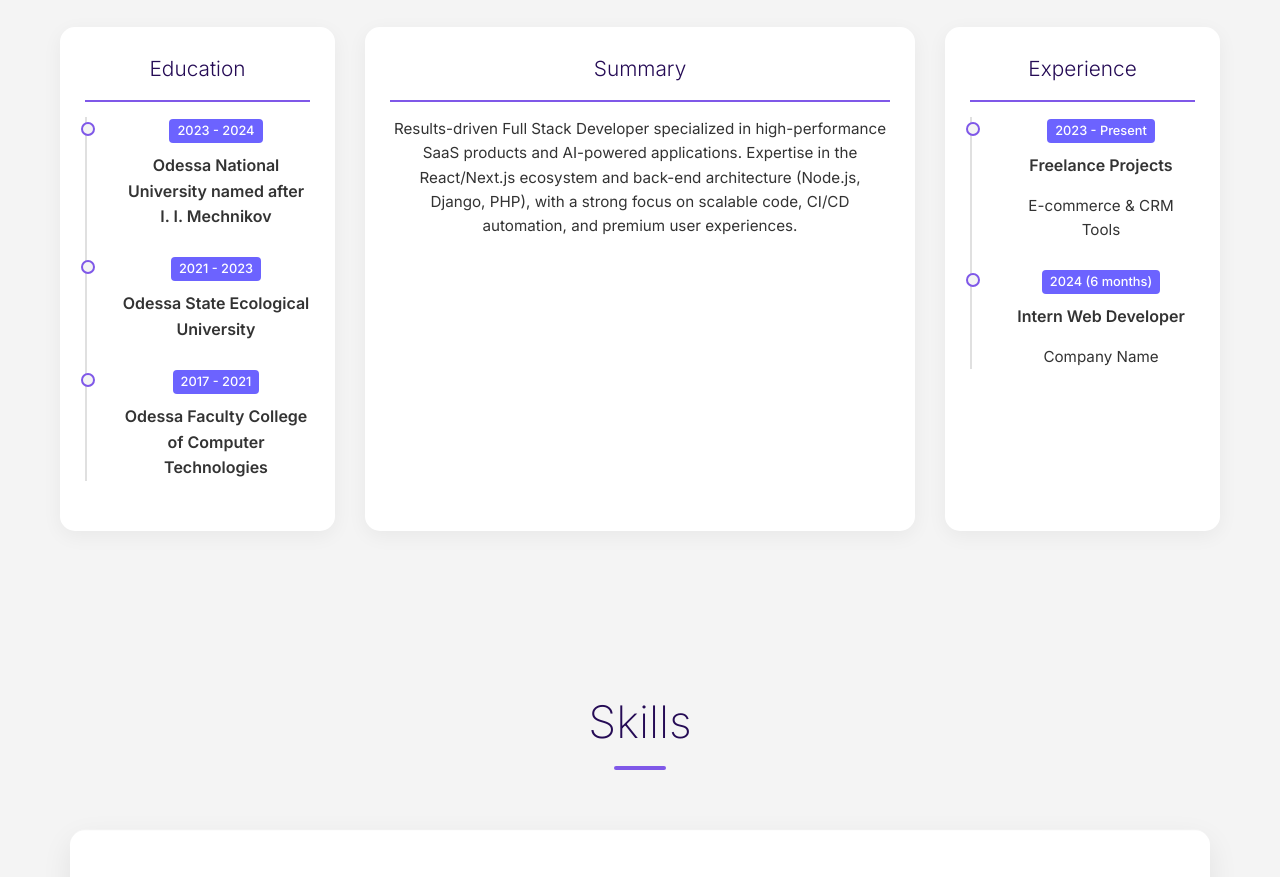
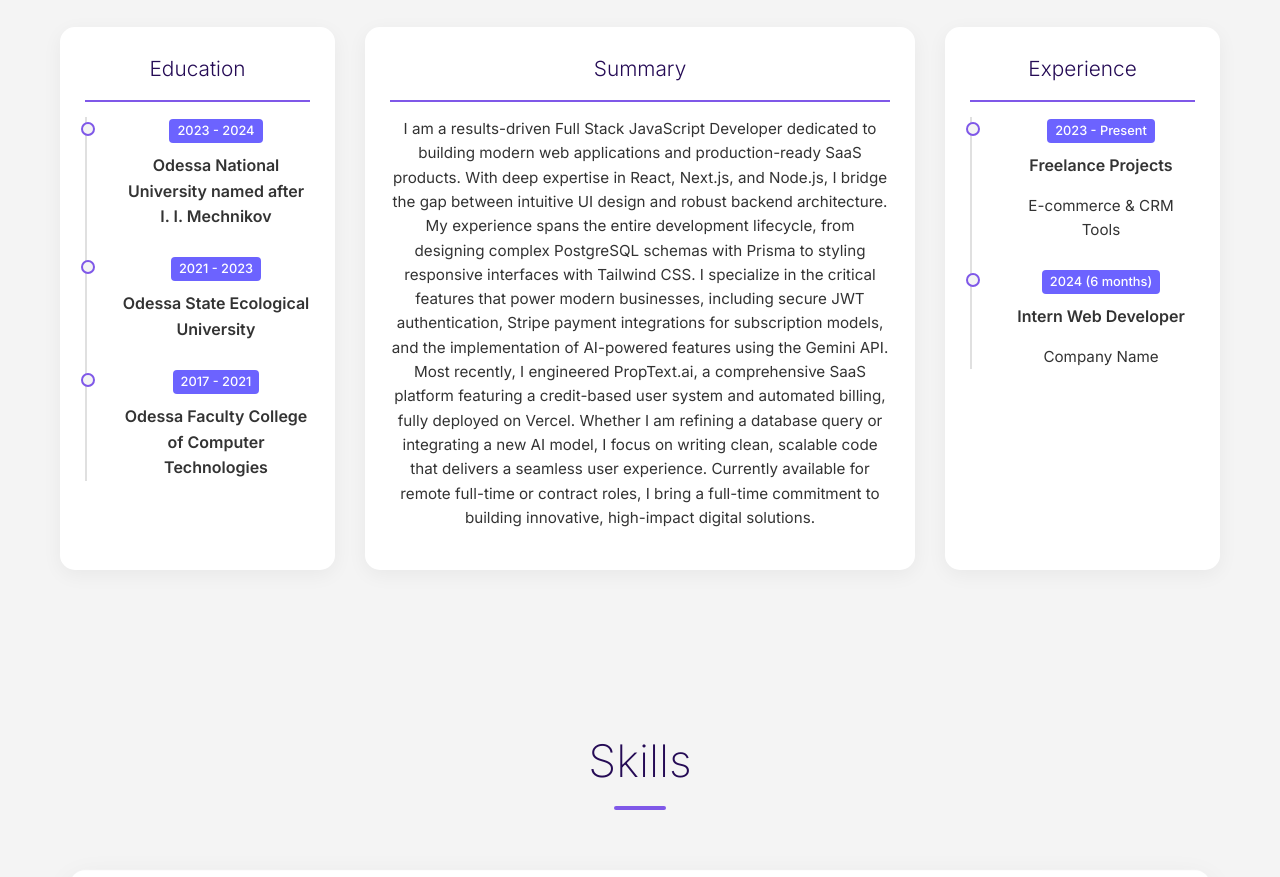
Before and after one commit to Br1zz1713/my-portfolio, a plain HTML site: page index.html in a window 1280 px wide. Shown: the part 1063-1940 px from the top of the page. Drawn offline with Linux system fonts and the light colour scheme.

Commit message:
Update summary text to user preferred version

```diff
--- a/index.html
+++ b/index.html
@@ -75,9 +75,7 @@
 
             <div class="about-card summary-card">
                 <h3>Summary</h3>
-                <p>Results-driven Full Stack Developer specialized in high-performance SaaS products and AI-powered applications.
-                    Expertise in the React/Next.js ecosystem and back-end architecture (Node.js, Django, PHP), with a
-                    strong focus on scalable code, CI/CD automation, and premium user experiences.</p>
+                <p>I am a results-driven Full Stack JavaScript Developer dedicated to building modern web applications and production-ready SaaS products. With deep expertise in React, Next.js, and Node.js, I bridge the gap between intuitive UI design and robust backend architecture. My experience spans the entire development lifecycle, from designing complex PostgreSQL schemas with Prisma to styling responsive interfaces with Tailwind CSS. I specialize in the critical features that power modern businesses, including secure JWT authentication, Stripe payment integrations for subscription models, and the implementation of AI-powered features using the Gemini API. Most recently, I engineered PropText.ai, a comprehensive SaaS platform featuring a credit-based user system and automated billing, fully deployed on Vercel. Whether I am refining a database query or integrating a new AI model, I focus on writing clean, scalable code that delivers a seamless user experience. Currently available for remote full-time or contract roles, I bring a full-time commitment to building innovative, high-impact digital solutions.</p>
             </div>
 
             <div class="about-card experience-card">
```
Also changed, not shown: README.md.
